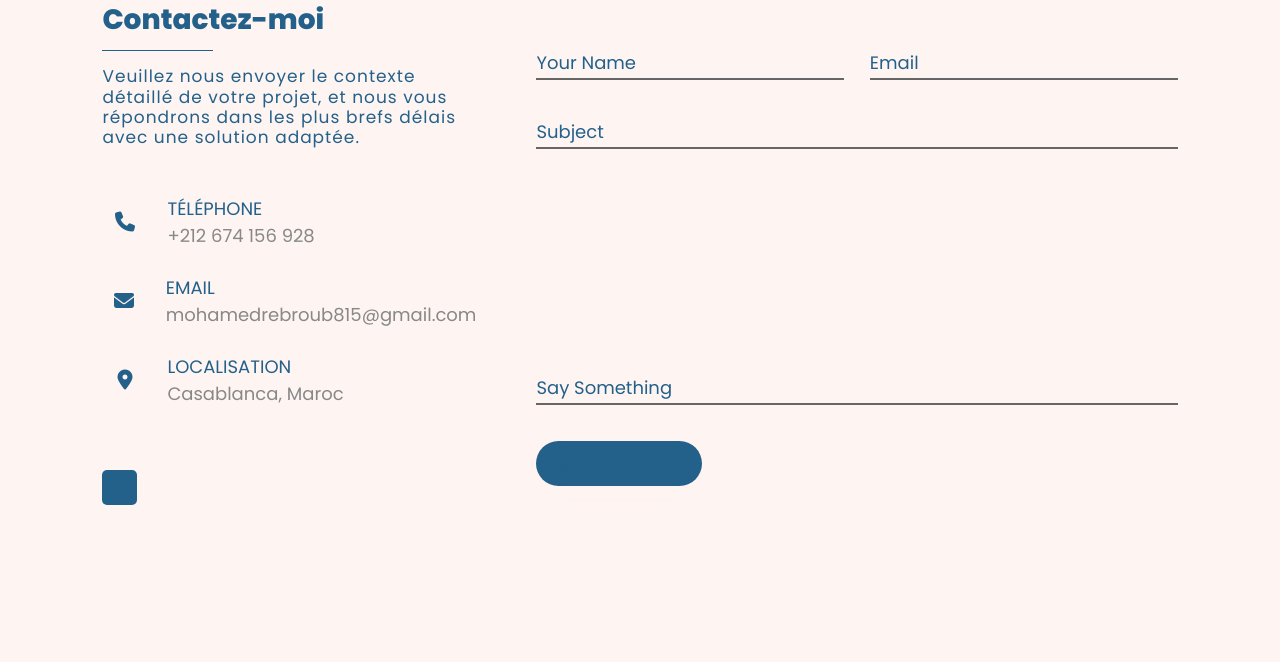
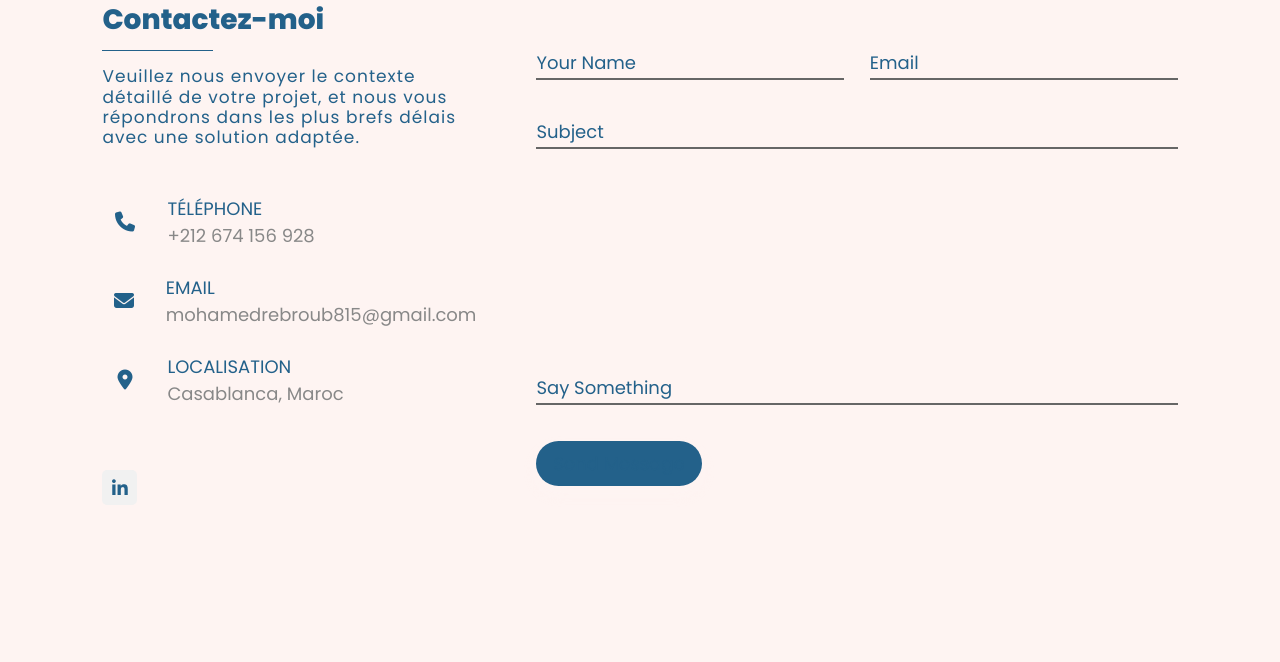
Before and after one commit to Mohamed-Rebroub/portfolio, a Django app: template mon_portfolio/templates/email2.html in a window 1280 px wide. Shown: the part 138-800 px from the top of the page. Run offline with Django 3.2, Linux system fonts and the light colour scheme; the template is opened without the code that fills it, so the values that code supplies are empty; some libraries are stand-ins or nearby versions.

Commit message:
Update email2.html

```diff
--- a/mon_portfolio/templates/email2.html
+++ b/mon_portfolio/templates/email2.html
@@ -140,7 +140,7 @@
   text-align: center;
   margin-right: 15px;
   border-radius: 5px;
-        background-color: #23618a;
+  background-color: #f1f1f1;
   transition: 0.4s;
 }
 .socialMedia a i {
```
Lines whose indentation alone changed are shown as unchanged.
